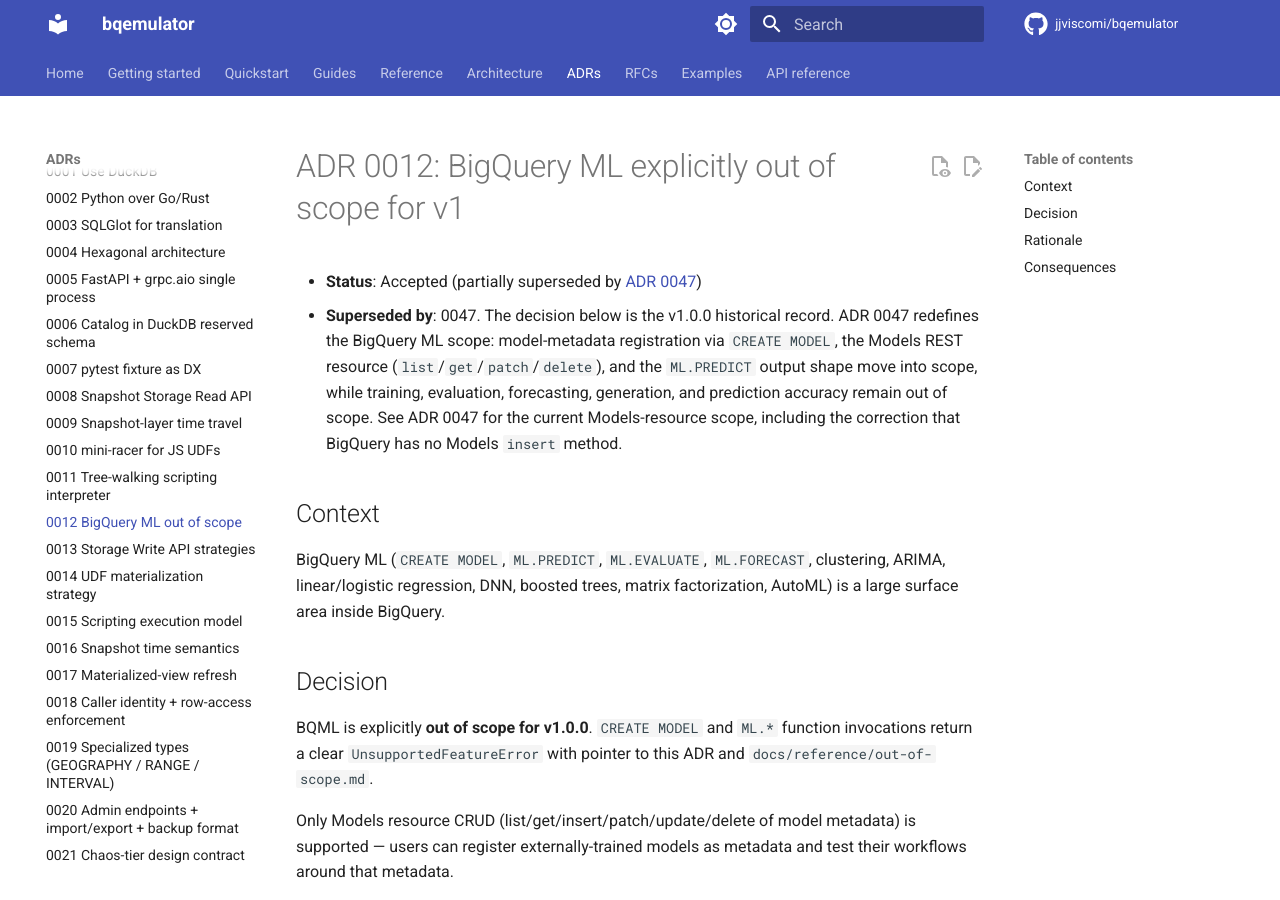
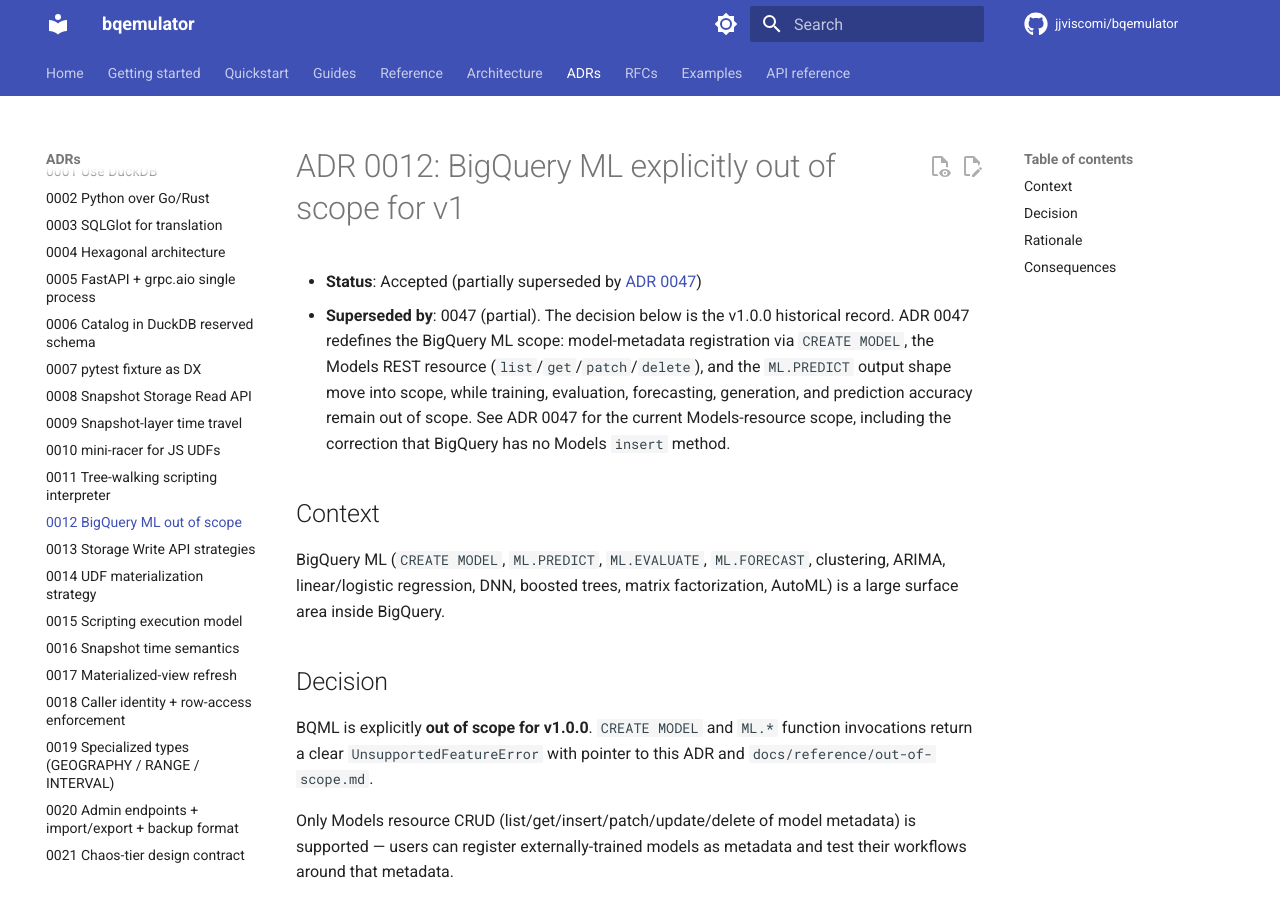
Before and after one commit to jjviscomi/bqemulator, an MkDocs documentation site: the page built from docs/adr/0012-bqml-out-of-scope.md, in a window 1280 px wide and 900 px high. Built offline with MkDocs 1.6.1 and Material for MkDocs 9.7.7, drawn with Linux system fonts in a browser that asks for light colours; comment, search, counter and statistics services are not loaded; the version menu is left out.

Commit message:
docs(adr): mark ADR 0012 superseded-by as partial (Copilot)
Align the 'Superseded by' field with the Status line ('partially superseded'):
'Superseded by: 0047 (partial)', so the field does not imply ADR 0012 is fully
superseded (training/evaluation/accuracy remain governed by it).

Signed-off-by: Joseph Viscomi <jjviscomi@gmail.com>

```diff
--- a/docs/adr/0012-bqml-out-of-scope.md
+++ b/docs/adr/0012-bqml-out-of-scope.md
@@ -1,7 +1,7 @@
 # ADR 0012: BigQuery ML explicitly out of scope for v1
 
 - **Status**: Accepted (partially superseded by [ADR 0047](0047-bigquery-ml-surface.md))
-- **Superseded by**: 0047. The decision below is the v1.0.0 historical record.
+- **Superseded by**: 0047 (partial). The decision below is the v1.0.0 historical record.
   ADR 0047 redefines the BigQuery ML scope: model-metadata registration via
   `CREATE MODEL`, the Models REST resource (`list`/`get`/`patch`/`delete`), and
   the `ML.PREDICT` output shape move into scope, while training, evaluation,
```
